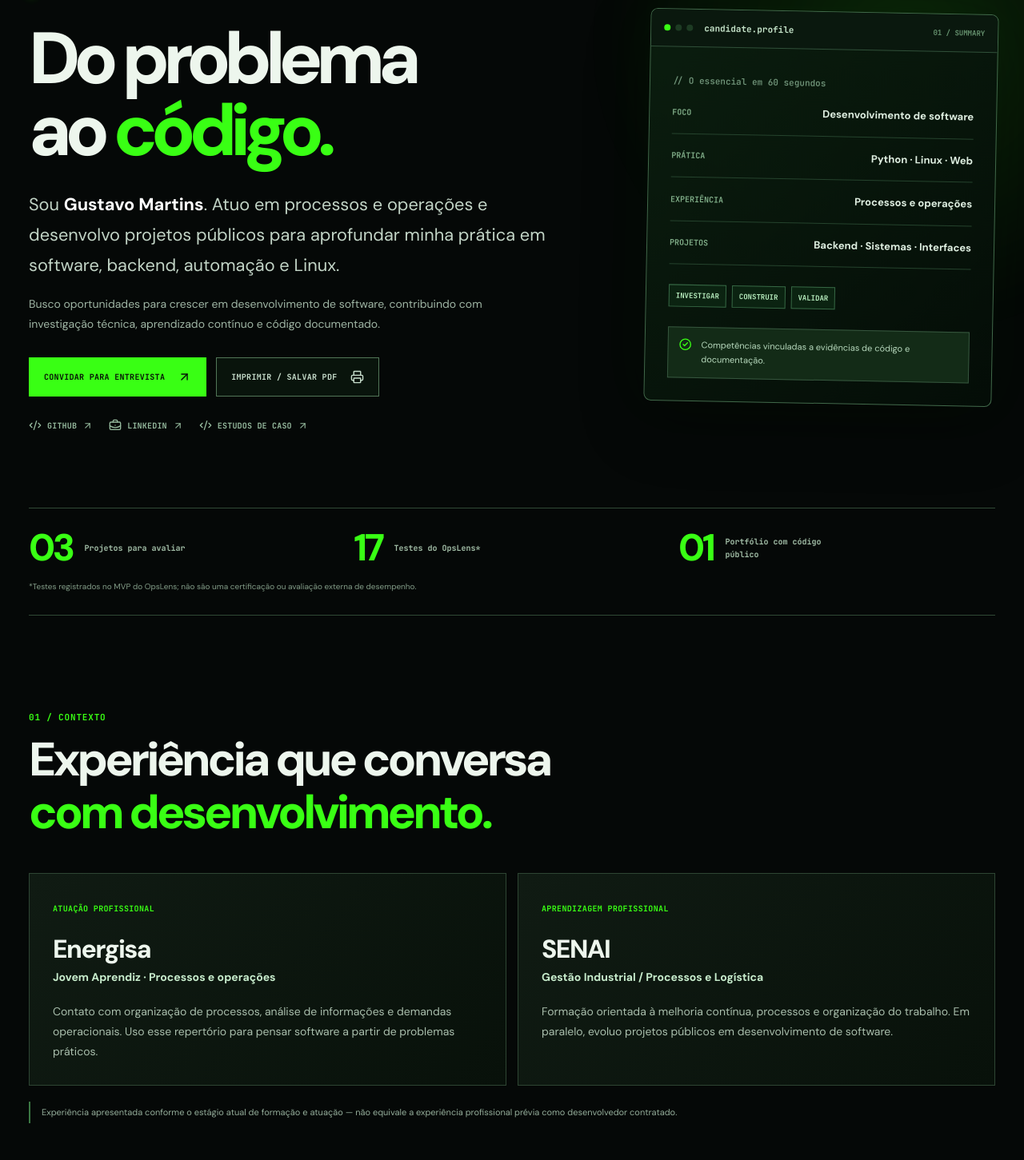
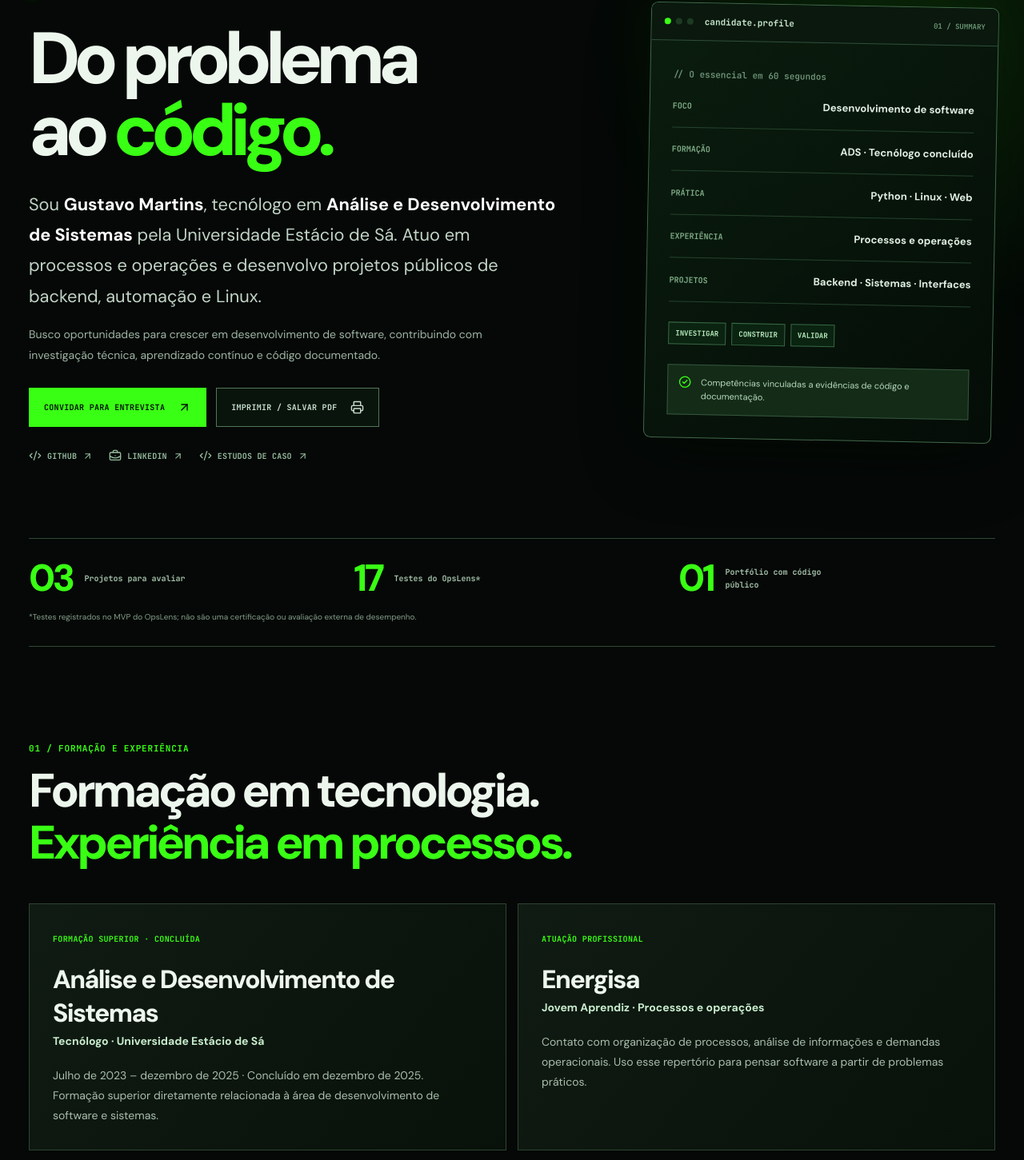
Before and after one commit to gustavormartins/gustavormartins.github.io, a Next.js app: page /recrutador in a window 1280 px wide. Shown: the part 219-1670 px from the top of the page at 80% size. Built offline with nearby package versions, Linux system fonts and the light colour scheme.

Commit message:
fix(recruiter): highlight completed ADS technologist degree from Estácio

```diff
--- a/app/recrutador/page.tsx
+++ b/app/recrutador/page.tsx
@@ -93,7 +93,7 @@ export default function RecruiterMode() {
             <span className="recruiter-kicker"><span className="recruiter-signal" aria-hidden="true"/> RECRUITER VIEW / LEITURA RÁPIDA</span>
             <h1>Do problema<br/>ao <em>código.</em></h1>
             <p className="recruiter-hero-lead">
-              Sou <strong>Gustavo Martins</strong>. Atuo em processos e operações e desenvolvo projetos públicos para aprofundar minha prática em software, backend, automação e Linux.
+              Sou <strong>Gustavo Martins</strong>, tecnólogo em <strong>Análise e Desenvolvimento de Sistemas</strong> pela Universidade Estácio de Sá. Atuo em processos e operações e desenvolvo projetos públicos de backend, automação e Linux.
             </p>
             <p className="recruiter-hero-subtitle">
               Busco oportunidades para crescer em desenvolvimento de software, contribuindo com investigação técnica, aprendizado contínuo e código documentado.
@@ -114,6 +114,7 @@ export default function RecruiterMode() {
             <div className="recruiter-summary-content">
               <span className="recruiter-code-comment">// O essencial em 60 segundos</span>
               <div className="recruiter-summary-line"><span>FOCO</span><strong>Desenvolvimento de software</strong></div>
+              <div className="recruiter-summary-line"><span>FORMAÇÃO</span><strong>ADS · Tecnólogo concluído</strong></div>
               <div className="recruiter-summary-line"><span>PRÁTICA</span><strong>Python · Linux · Web</strong></div>
               <div className="recruiter-summary-line"><span>EXPERIÊNCIA</span><strong>Processos e operações</strong></div>
               <div className="recruiter-summary-line"><span>PROJETOS</span><strong>Backend · Sistemas · Interfaces</strong></div>
@@ -131,8 +132,15 @@ export default function RecruiterMode() {
         </div>
 
         <section className="container recruiter-section" id="experiencia">
-          <div className="recruiter-section-heading"><span>01 / CONTEXTO</span><h2>Experiência que conversa<br/><em>com desenvolvimento.</em></h2></div>
+          <div className="recruiter-section-heading"><span>01 / FORMAÇÃO E EXPERIÊNCIA</span><h2>Formação em tecnologia.<br/><em>Experiência em processos.</em></h2></div>
           <div className="recruiter-experience-grid">
+            <div className="recruiter-experience-card recruiter-education-card">
+              <span className="recruiter-card-eyebrow">FORMAÇÃO SUPERIOR · CONCLUÍDA</span>
+              <h3>Análise e Desenvolvimento de Sistemas</h3>
+              <p className="recruiter-experience-role">Tecnólogo · Universidade Estácio de Sá</p>
+              <p>Julho de 2023 – dezembro de 2025 · Concluído em dezembro de 2025.</p>
+              <p>Formação superior diretamente relacionada à área de desenvolvimento de software e sistemas.</p>
+            </div>
             <div className="recruiter-experience-card">
               <span className="recruiter-card-eyebrow">ATUAÇÃO PROFISSIONAL</span>
               <h3>Energisa</h3>
@@ -146,7 +154,7 @@ export default function RecruiterMode() {
               <p>Formação orientada à melhoria contínua, processos e organização do trabalho. Em paralelo, evoluo projetos públicos em desenvolvimento de software.</p>
             </div>
           </div>
-          <p className="recruiter-accuracy">Experiência apresentada conforme o estágio atual de formação e atuação — não equivale a experiência profissional prévia como desenvolvedor contratado.</p>
+          <p className="recruiter-accuracy">ADS concluído em dezembro de 2025. Atuação profissional em processos e operações; projetos públicos demonstram prática em desenvolvimento, sem caracterizar experiência profissional prévia como desenvolvedor contratado.</p>
         </section>
 
         <section className="container recruiter-section" id="competencias">
```
